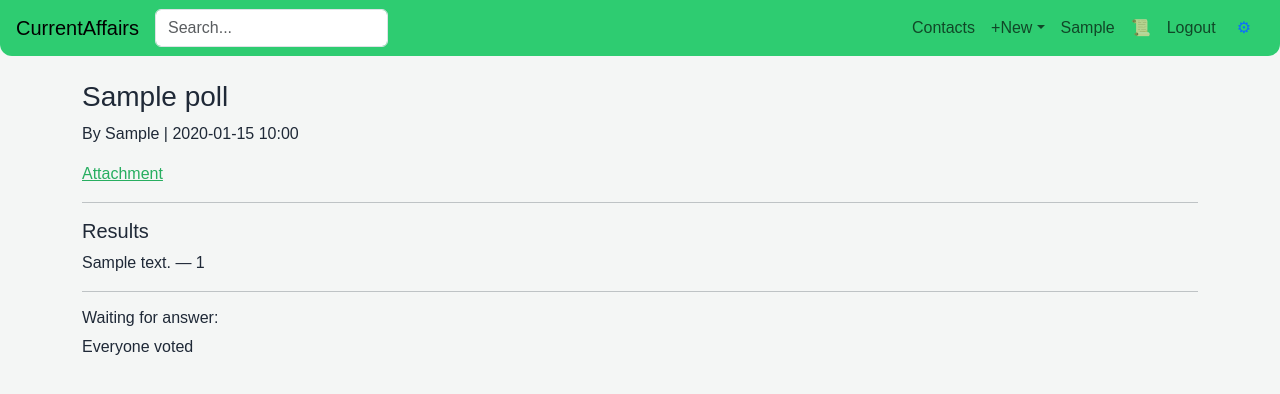
After one commit to PvlKr16/CurrentAffairs, a Django app: page /poll/1/ in a window 1280 px wide. The commit adds this page. Shown: the top 394 px of the page. Run offline with Django 5.2, Linux system fonts and the light colour scheme; a user stored in the database is signed in; tables that the repository leaves empty hold one stand-in row (values such as "Sample post").

Commit message:
poll creating added

```diff
--- /dev/null
+++ b/currentaffairs/static/js/poll.js
@@ -0,0 +1,18 @@
+document.addEventListener('DOMContentLoaded', function () {
+
+    const btn = document.getElementById('add-option');
+    const box = document.getElementById('options-container');
+
+    if (!btn || !box) return;
+
+    btn.addEventListener('click', function () {
+        const input = document.createElement('input');
+
+        input.type = 'text';
+        input.name = 'options';
+        input.className = 'form-control mb-2';
+
+        box.appendChild(input);
+    });
+
+});
--- a/currentaffairs/templates/base.html
+++ b/currentaffairs/templates/base.html
@@ -15,6 +15,7 @@
 
     <script src="{% static 'js/search.js' %}"></script>
     <script src="{% static 'js/password-toggle.js' %}"></script>
+    <script src="{% static 'js/poll.js' %}"></script>
 
 <body>
 
--- a/currentaffairs/templates/components/header.html
+++ b/currentaffairs/templates/components/header.html
@@ -52,7 +52,7 @@
                 <a class="nav-link dropdown-toggle" data-bs-toggle="dropdown">+New</a>
                 <ul class="dropdown-menu">
                     <li><a class="dropdown-item" href="/topic/new/">Topic</a></li>
-                    <li><a class="dropdown-item" href="#">Poll</a></li>
+                    <li><a class="dropdown-item" href="/poll/new">Poll</a></li>
                 </ul>
             </li>
 
--- /dev/null
+++ b/currentaffairs/templates/topics/view_poll.html
@@ -0,0 +1,64 @@
+{% extends 'base.html' %}
+{% block content %}
+
+<h3>{{ poll.question }}</h3>
+
+<p>
+By {{ poll.author.first_name }}
+| {{ poll.created_at|date:"Y-m-d H:i" }}
+</p>
+
+{% if poll.file %}
+<p><a href="{{ poll.file.url }}">Attachment</a></p>
+{% endif %}
+
+{% if not voted %}
+<form method="post" action="/poll/{{ poll.id }}/vote/">
+    {% csrf_token %}
+
+    {% for option in poll.options.all %}
+        <div class="mb-2">
+
+            {% if poll.allow_multiple %}
+                <input type="checkbox"
+                       name="options"
+                       value="{{ option.id }}">
+            {% else %}
+                <input type="radio"
+                       name="options"
+                       value="{{ option.id }}">
+            {% endif %}
+
+            {{ option.text }}
+
+        </div>
+    {% endfor %}
+
+    <button class="btn btn-success">
+        Vote
+    </button>
+</form>
+{% endif %}
+
+<hr>
+
+<h5>Results</h5>
+
+{% for option in poll.options.all %}
+<div class="mb-2">
+    {{ option.text }} —
+    {{ option.pollvote_set.count }}
+</div>
+{% endfor %}
+
+<hr>
+
+<h6>Waiting for answer:</h6>
+
+{% for user in waiting %}
+    {{ user.first_name }} {{ user.last_name }}<br>
+{% empty %}
+    Everyone voted
+{% endfor %}
+
+{% endblock %}
--- a/currentaffairs/topics/models.py
+++ b/currentaffairs/topics/models.py
@@ -37,3 +37,67 @@ class TopicReadStatus(models.Model):
 
     def __str__(self):
         return f"{self.user} - {self.topic}"
+
+class Poll(models.Model):
+    author = models.ForeignKey(
+        User,
+        on_delete=models.CASCADE
+    )
+
+    question = models.TextField()
+    file = models.FileField(
+        upload_to='polls/',
+        blank=True,
+        null=True
+    )
+
+    is_open = models.BooleanField(default=True)
+    is_anonymous = models.BooleanField(default=False)
+    allow_multiple = models.BooleanField(default=False)
+
+    participants = models.ManyToManyField(
+        User,
+        related_name='polls',
+        blank=True
+    )
+
+    created_at = models.DateTimeField(auto_now_add=True)
+
+    def __str__(self):
+        return self.question[:50]
+
+
+class PollOption(models.Model):
+    poll = models.ForeignKey(
+        Poll,
+        on_delete=models.CASCADE,
+        related_name='options'
+    )
+
+    text = models.CharField(max_length=255)
+
+    def __str__(self):
+        return self.text
+
+
+class PollVote(models.Model):
+    poll = models.ForeignKey(
+        Poll,
+        on_delete=models.CASCADE,
+        related_name='votes'
+    )
+
+    option = models.ForeignKey(
+        PollOption,
+        on_delete=models.CASCADE
+    )
+
+    user = models.ForeignKey(
+        User,
+        on_delete=models.CASCADE
+    )
+
+    created_at = models.DateTimeField(auto_now_add=True)
+
+    class Meta:
+        unique_together = ('poll', 'option', 'user')
--- a/currentaffairs/topics/urls.py
+++ b/currentaffairs/topics/urls.py
@@ -1,5 +1,6 @@
 from django.urls import path
-from .views import create_topic, topic_detail, mark_unread, unread_count_api, unread_topics_page, search_topics
+from .views import (create_topic, topic_detail, mark_unread, unread_count_api, unread_topics_page, search_topics,
+                    create_poll, view_poll, vote_poll)
 
 urlpatterns = [
     path('topic/new/', create_topic),
@@ -8,4 +9,7 @@ urlpatterns = [
     path('api/unread-count/', unread_count_api),
     path('unread/', unread_topics_page),
     path('search/', search_topics),
+    path('poll/new/', create_poll),
+    path('poll/<int:poll_id>/', view_poll),
+    path('poll/<int:poll_id>/vote/', vote_poll),
 ]
--- a/currentaffairs/topics/views.py
+++ b/currentaffairs/topics/views.py
@@ -1,10 +1,10 @@
 from django.shortcuts import render, redirect
-from .forms import TopicCreateForm
+from .forms import TopicCreateForm, PollForm
 from django.contrib.auth.decorators import login_required
 from django.db.models import Q, Max
 from django.shortcuts import get_object_or_404
 from comments.models import Comment
-from .models import Topic, TopicReadStatus
+from .models import Topic, TopicReadStatus, Poll, PollOption, PollVote
 from django.http import JsonResponse
 from django.utils import timezone
 
@@ -186,3 +186,101 @@ def search_topics(request):
         'topics': results,
         'query': query
     })
+
+@login_required
+def create_poll(request):
+    if request.user.is_guest:
+        return redirect('/home/')
+
+    if request.method == 'POST':
+        form = PollForm(
+            request.POST,
+            request.FILES,
+            user=request.user
+        )
+
+        options = request.POST.getlist('options')
+
+        if form.is_valid():
+            poll = form.save(commit=False)
+            poll.author = request.user
+            poll.save()
+            form.save_m2m()
+
+            poll.participants.add(request.user)
+
+            for text in options:
+                text = text.strip()
+                if text:
+                    PollOption.objects.create(
+                        poll=poll,
+                        text=text
+                    )
+
+            return redirect(f'/poll/{poll.id}/')
+
+    else:
+        form = PollForm(user=request.user)
+
+    return render(request, 'topics/create_poll.html', {
+        'form': form
+    })
+
+
+@login_required
+def view_poll(request, poll_id):
+    poll = get_object_or_404(Poll, id=poll_id)
+
+    if not poll.is_open and request.user not in poll.participants.all():
+        return redirect('/home/')
+
+    voted = PollVote.objects.filter(
+        poll=poll,
+        user=request.user
+    ).exists()
+
+    waiting = poll.participants.exclude(
+        id__in=poll.votes.values_list('user_id', flat=True)
+    )
+
+    return render(request, 'topics/view_poll.html', {
+        'poll': poll,
+        'voted': voted,
+        'waiting': waiting,
+    })
+
+
+@login_required
+def vote_poll(request, poll_id):
+    poll = get_object_or_404(Poll, id=poll_id)
+
+    if not poll.is_open and request.user not in poll.participants.all():
+        return redirect('/home/')
+
+    already = PollVote.objects.filter(
+        poll=poll,
+        user=request.user
+    ).exists()
+
+    if already:
+        return redirect(f'/poll/{poll.id}/')
+
+    selected = request.POST.getlist('options')
+
+    if not poll.allow_multiple:
+        selected = selected[:1]
+
+    for option_id in selected:
+        option = get_object_or_404(
+            PollOption,
+            id=option_id,
+            poll=poll
+        )
+
+        PollVote.objects.create(
+            poll=poll,
+            option=option,
+            user=request.user
+        )
+
+    return redirect(f'/poll/{poll.id}/')
```
Also changed, not shown: currentaffairs/templates/topics/create_poll.html (added, +32 -0 lines), currentaffairs/topics/forms.py (+29 -1 lines).
